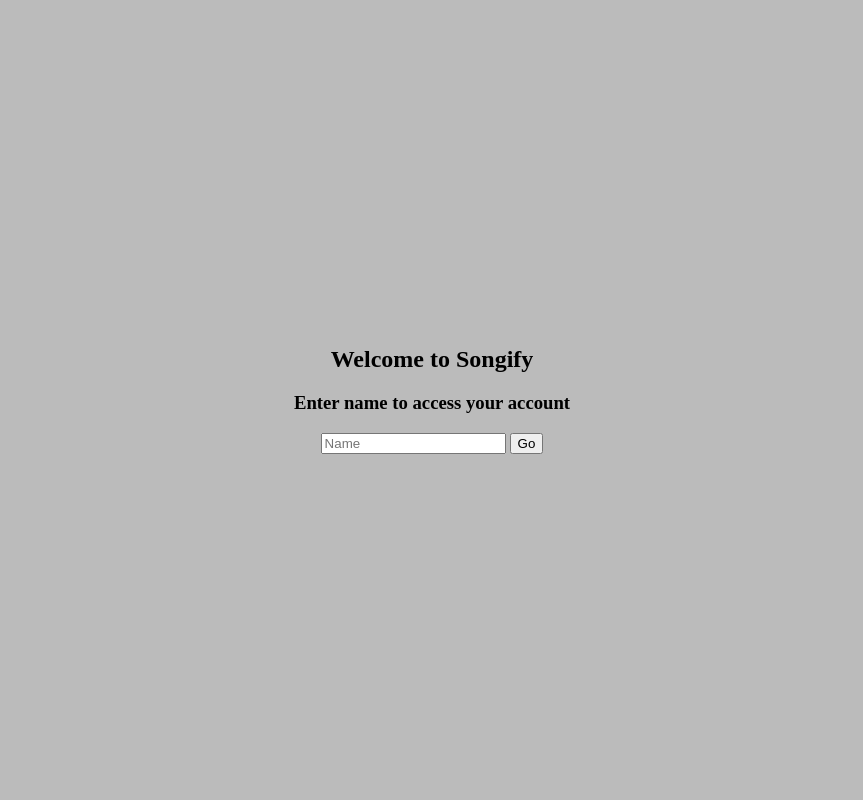
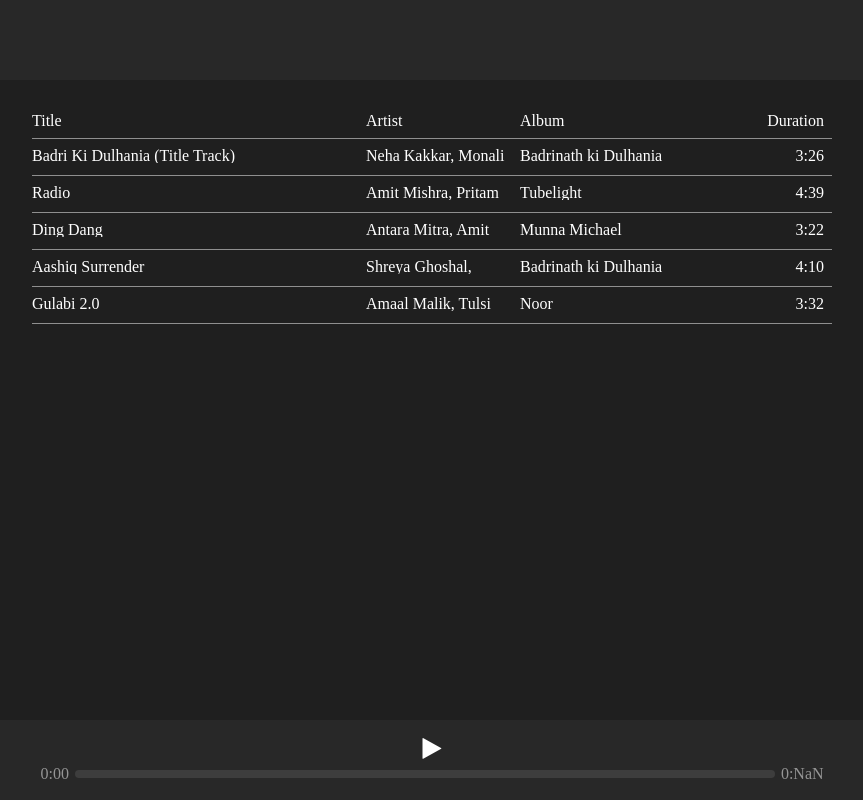
Before and after one commit to rishabhkochar/virtual-drumkit-with-audio-effects, a plain HTML site: page index.html in a window 1280 px wide. Shown: the whole page, without its empty margins (208-1071 px from the left). Drawn offline with Linux system fonts and the light colour scheme.

Commit message:
songs details filled

```diff
--- a/index.html
+++ b/index.html
@@ -10,7 +10,7 @@
 
 <body>
     <div class="wrapper">
-        <section class="welcome-screen">
+        <section class="welcome-screen hidden">
             <h1> Welcome to Songify </h1>
             <h3> Enter name to access your account </h3>
             <div class="input-wrapper">
@@ -18,65 +18,74 @@
                 <button> Go </button>
             </div>
         </section>
-        <div class="main hidden">
-        <header> <div class="right floated user-name">  </div> </header>
+        <div class="main">
+            <header>
+                <div class="right floated user-name"> </div>
+            </header>
             <section class="content">
-           <audio src="song.mp3" ></audio>
+                <audio src="song1.mp3"></audio>
+                <div class="list-headers">
+        <div> Title </div>
+        <div> Artist </div>
+        <div> Album </div>
+        <div> Duration </div>
+        </div>
+        <div class="song-list">
+        <div class="song" id="song1">
+        <span class="song-name"></span>
+        <span class="song-artist"></span>
+        <span class="song-album"></span>
+        <span class="song-length"></span>
+        </div>
+
+        <div class="song" id="song2">
+        <span class="song-name"> </span>
+        <span class="song-artist"></span>
+        <span class="song-album"></span>
+        <span class="song-length"></span>
+        </div>
+        <div class="song" id="song3">
+        <span class="song-name"> </span>
+        <span class="song-artist"></span>
+        <span class="song-album"></span>
+        <span class="song-length"></span>
+        </div>
+        <div class="song" id="song4">
+        <span class="song-name"> </span>
+        <span class="song-artist"></span>
+        <span class="song-album"></span>
+        <span class="song-length"></span>
+        </div>
+        <div class="song" id="song5">
+        <span class="song-name"> </span>
+        <span class="song-artist"></span>
+        <span class="song-album"></span>
+        <span class="song-length"></span>
+        </div>
+
+        </div>
             </section>
             <footer>
                 <div class="controls">
+                    <div class="player-buttons">
                         <i class="fa fa-play clickable play-icon" aria-hidden="true"></i>
+                    </div>
+                    <div class="progress-wrapper">
+                        <span class="time-elapsed"> </span>
+                        <div class="player-progress">
+                            <div class="progress-filled"> </div>
+                        </div>
+                        <span class="song-duration"></span>
+                    </div>
                 </div>
             </footer>
         </div>
     </div>
-
     <script src="jquery.js">
     </script>
-    <script>
+    <script src="main.js">
+    </script>
 
-     // var button = document.querySelector('.welcome-screen button');
-      // button.addEventListener('click',function() {
-      // var input = document.querySelector('#name-input').value;
-      // console.log(input)
-      // });
-
-
-      $('.welcome-screen button').on('click', function() {
-      var name = $('#name-input').val();
-      if(name.length > 2) {
-      var message = "Welcome, " + name;
-      $('.main .user-name').text(message);
-      $('.welcome-screen').addClass('hidden');
-      $('.main').removeClass('hidden');
-      }
-      else {
-      $('#name-input').addClass('error');
-      }
-      });
-
-      // $('.play-icon').on('click',function() {
-      $('body').on('keypress',function(event) {
-      if (event.keyCode == 32)
-      {
-      var song = document.querySelector('audio');
-      if(song.paused == true) {
-        $('.play-icon').removeClass('fa-play');
-        $('.play-icon').addClass('fa-pause');
-      console.log('Playing');
-      song.play();
-      }
-      else {
-        $('.play-icon').removeClass('fa-pause').addClass('fa-play');
-      console.log('Pausing');
-      song.pause();
-      }
-      }
-      });
-
-
-
-</script>
 </body>
 
 </html>
--- a/main.css
+++ b/main.css
@@ -39,6 +39,7 @@ h1 {
     display: flex;
     flex-direction: column;
     color: white;
+    background-color: #1f1f1f;
 }
 
 .main header {
@@ -59,11 +60,11 @@ h1 {
     padding-top: 1rem;
 }
 
-.controls {
+.player-buttons {
     display:flex;
+    font-size: 1.5rem;
     justify-content: center;
     align-items: center;
-    font-size: 2rem;
 }
 
 .hidden {
@@ -82,6 +83,84 @@ h1 {
     border: 2px solid red;
 }
 
-.play-icon {
-    // color: teal;
+.progress-wrapper {
+    margin-top: 0.3rem;
+    display: flex;
+    justify-content: center;
+    align-items: center;
 }
+
+.progress-wrapper span {
+    color: #959595;
+}
+
+.player-progress {
+    height: 8px;
+    width: 700px;
+    background-color: #3d3d3d;
+    border-radius: 4px;
+    margin-right: 6px;
+    margin-left: 6px;
+}
+
+.progress-filled {
+    background-color: #959595;
+    height: 8px;
+    border-radius: 4px;
+    width: 0;
+
+}
+
+.main .content {
+    width: 800px;
+    margin: 2rem auto;
+}
+
+.list-headers {
+    padding-bottom: 0.5rem;
+    border-bottom: 1px solid rgba(255,255,255,0.5);
+}
+
+.list-headers > div {
+    width: 150px;
+    display: inline-block;
+}
+
+.list-headers > div:first-child {
+    width: 330px;
+}
+
+.list-headers > div:last-child {
+    text-align: right;
+}
+
+.song-list .song {
+    padding-top: 0.5rem;
+    padding-bottom: 0.5rem;
+    border-bottom: 1px solid rgba(255,255,255,0.5);
+    min-height: 30px;
+    cursor: pointer;
+}
+
+.song > span {
+    display: inline-block;
+    width: 150px;
+    overflow: hidden;
+    height: 1rem;
+}
+.song > span:first-child {
+    width: 330px;
+}
+
+.song .song-duration {
+    text-align: right;
+}
+
+.song-list .song:hover {
+    background-color: #282828;
+}
+
+
+.song-length {
+    text-align: right;
+}
--- /dev/null
+++ b/main.js
@@ -0,0 +1,177 @@
+
+    function toggleSong() {
+    var song = document.querySelector('audio');
+    if(song.paused == true) {
+    console.log('Playing');
+    $('.play-icon').removeClass('fa-play').addClass('fa-pause');
+    song.play();
+    }
+    else {
+    console.log('Pausing');
+    $('.play-icon').removeClass('fa-pause').addClass('fa-play');
+    song.pause();
+    }
+    }
+
+    $('.welcome-screen button').on('click', function() {
+        var name = $('#name-input').val();
+        if (name.length > 2) {
+            var message = "Welcome, " + name;
+            $('.main .user-name').text(message);
+            $('.welcome-screen').addClass('hidden');
+            $('.main').removeClass('hidden');
+        } else {
+            $('#name-input').addClass('error');
+        }
+    });
+
+    $('.play-icon').on('click', function() {
+        toggleSong();
+    });
+
+    $('body').on('keypress', function(event) {
+        if (event.keyCode == 32) {
+            toggleSong()
+        }
+    });
+
+
+    function addSongNameClickEvent(songName,position) {
+      var id = "#song" + position;
+    $(id).click(function() {
+    var audio = document.querySelector('audio');
+    var currentSong = audio.src;
+    if(currentSong.search(songName) != -1)
+    {
+    toggleSong();
+    }
+    else {
+    audio.src = songName;
+    toggleSong();
+    }
+    });
+    }
+
+
+    function fancyTimeFormat(time)
+    {
+        // Hours, minutes and seconds
+        var hrs = ~~(time / 3600);
+        var mins = ~~((time % 3600) / 60);
+        var secs = time % 60;
+
+        // Output like "1:01" or "4:03:59" or "123:03:59"
+        var ret = "";
+
+        if (hrs > 0) {
+            ret += "" + hrs + ":" + (mins < 10 ? "0" : "");
+        }
+
+        ret += "" + mins + ":" + (secs < 10 ? "0" : "");
+        ret += "" + secs;
+        return ret;
+    }
+
+    function updateCurrentTime() {
+      var song = document.querySelector('audio');
+      var currentTime = Math.floor(song.currentTime);
+      currentTime = fancyTimeFormat(currentTime);
+      var duration = Math.floor(song.duration);
+      duration = fancyTimeFormat(duration)
+      $('.time-elapsed').text(currentTime);
+      $('.song-duration').text(duration);
+    }
+
+    window.onload = function() {
+      updateCurrentTime();
+      setInterval(function() {
+      updateCurrentTime();
+      },1000);
+      // var songName1 = 'L';
+      // var songName2 = 'L';
+      // var songName3 = 'L';
+      // var songName4 = 'L';
+      // var songName5 = 'L';
+      // var songList = ['Badri Ki Dulhania (Title Track)',
+      // 'Humma Song', 'Nashe Si Chadh Gayi', 'The Breakup Song', 'gulabi'];
+      //
+      // var artistList = ['Badshah, Jubin Nautiyal, Shashaa Tirupati','Arijit Singh','Nakash Aziz, Arijit Singh, Badshah, Jonita Gandhi','dsfg','dsfsdg'];
+      // var albumList = ['Badrinath ki Dulhania','Ok Jaanu','Befikre','Ae Dil Hai Mushkil','sgaeg'];
+      // var durationList = ['2:56','3:15','2:34','2:29','2:66'];
+
+      var songs = [{
+        'name': 'Badri Ki Dulhania (Title Track)',
+        'artist': 'Neha Kakkar, Monali Thakur, Ikka Singh, Dev Negi',
+        'album': 'Badrinath ki Dulhania',
+        'duration': '3:26',
+       'fileName': 'song1.mp3'
+    },
+    {
+        'name': 'Radio',
+        'artist': 'Amit Mishra, Pritam Chakraborty, Kamaal Khan',
+        'album': 'Tubelight',
+        'duration': '4:39',
+        'fileName': 'song2.mp3'
+    },
+    {
+        'name': 'Ding Dang',
+        'artist': 'Antara Mitra, Amit Mishra',
+        'album': 'Munna Michael',
+        'duration': '3:22',
+        'fileName': 'song3.mp3'
+    },
+    {
+        'name': 'Aashiq Surrender',
+        'artist': 'Shreya Ghoshal, Ammal Malik',
+        'album': 'Badrinath ki Dulhania',
+        'duration': '4:10',
+        'fileName': 'song4.mp3'
+    },
+    {
+        'name': 'Gulabi 2.0',
+        'artist': 'Amaal Malik, Tulsi Kumar, Yash Narvekar',
+        'album': 'Noor',
+        'duration': '3:32',
+        'fileName': 'song5.mp3'
+    }
+  ]
+      // $('#song1 .song-name').text(songList[0]);
+      // $('#song2 .song-name').text(songList[1]);
+      // $('#song3 .song-name').text(songList[2]);
+      // $('#song4 .song-name').text(songList[3]);
+      // $('#song1 .song-artist').text(artistList[0]);
+      // $('#song2 .song-artist').text(artistList[1]);
+      // $('#song3 .song-artist').text(artistList[2]);
+      // $('#song4 .song-artist').text(artistList[3]);
+      for(var i =0; i < songs.length;i++) {
+      var obj = songs[i];
+      var name = '#song' + (i+1);
+      var song = $(name);
+      song.find('.song-name').text(obj.name);
+      song.find('.song-artist').text(obj.artist);
+      song.find('.song-album').text(obj.album);
+      song.find('.song-length').text(obj.duration);
+      addSongNameClickEvent(obj.fileName,i+1)
+      }
+
+    //   var fileNames = ['song1.mp3','song2.mp3','song3.mp3','song4.mp3', 'song5.mp3'];
+    //
+    //   // addSongNameClickEvent(fileNames[0],1);
+    //   // addSongNameClickEvent(fileNames[1],2);
+    //   // addSongNameClickEvent(fileNames[2],3);
+    //   // addSongNameClickEvent(fileNames[3],4);
+    //   // addSongNameClickEvent(fileNames[4],5);
+    //
+    //   for (var i = 0; i < fileNames.length ; i++) {
+    //   addSongNameClickEvent(fileNames[i],i+1)
+    // }
+
+
+    }
+
+    // $('#song1').click(function() {
+    // var audio = document.querySelector('audio');
+    // audio.src = fileNames[0];
+    // // audio.play();
+    // toggleSong();
+    // });
```
Also changed, not shown: 5 other files. Lines whose indentation alone changed are shown as unchanged.
